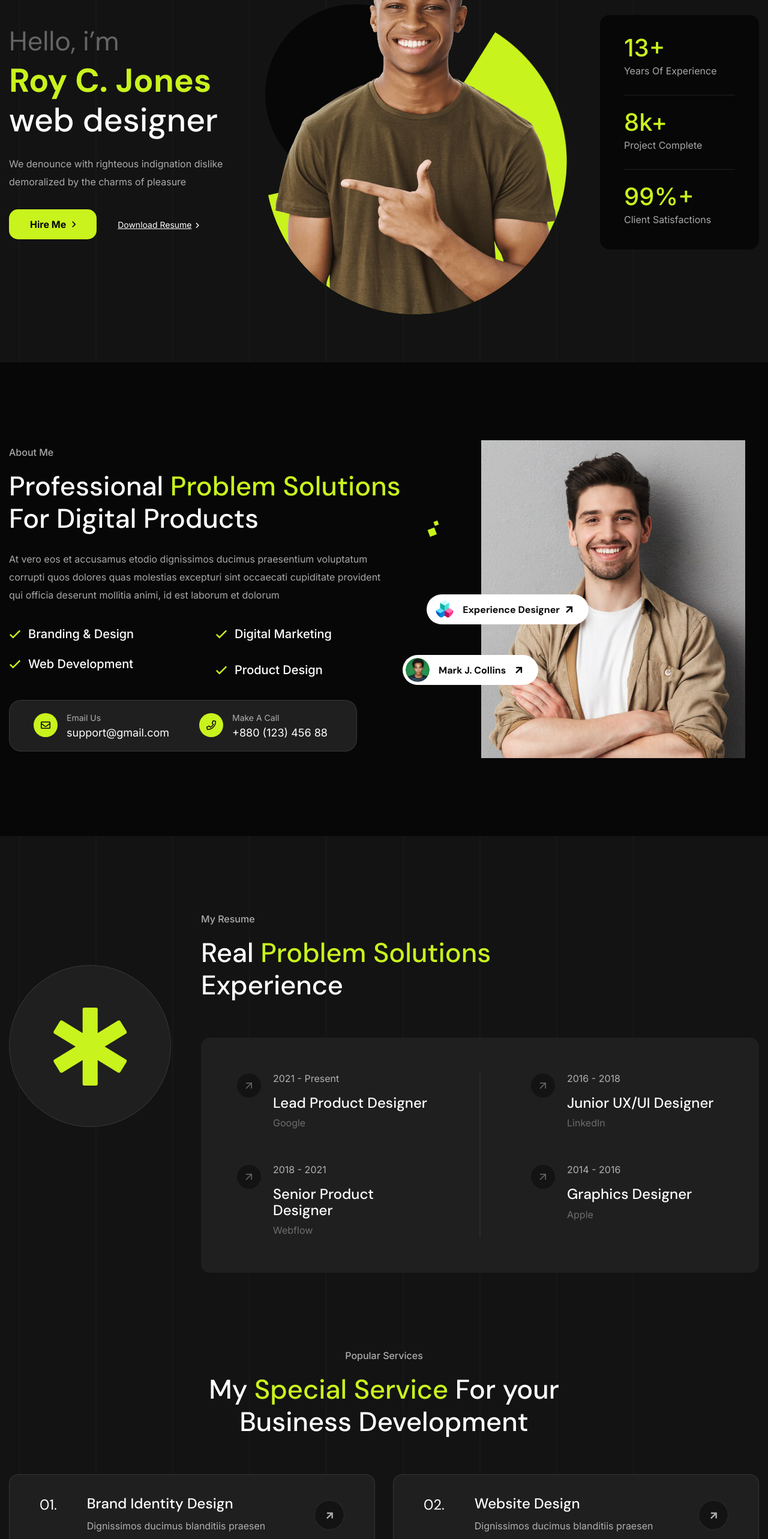
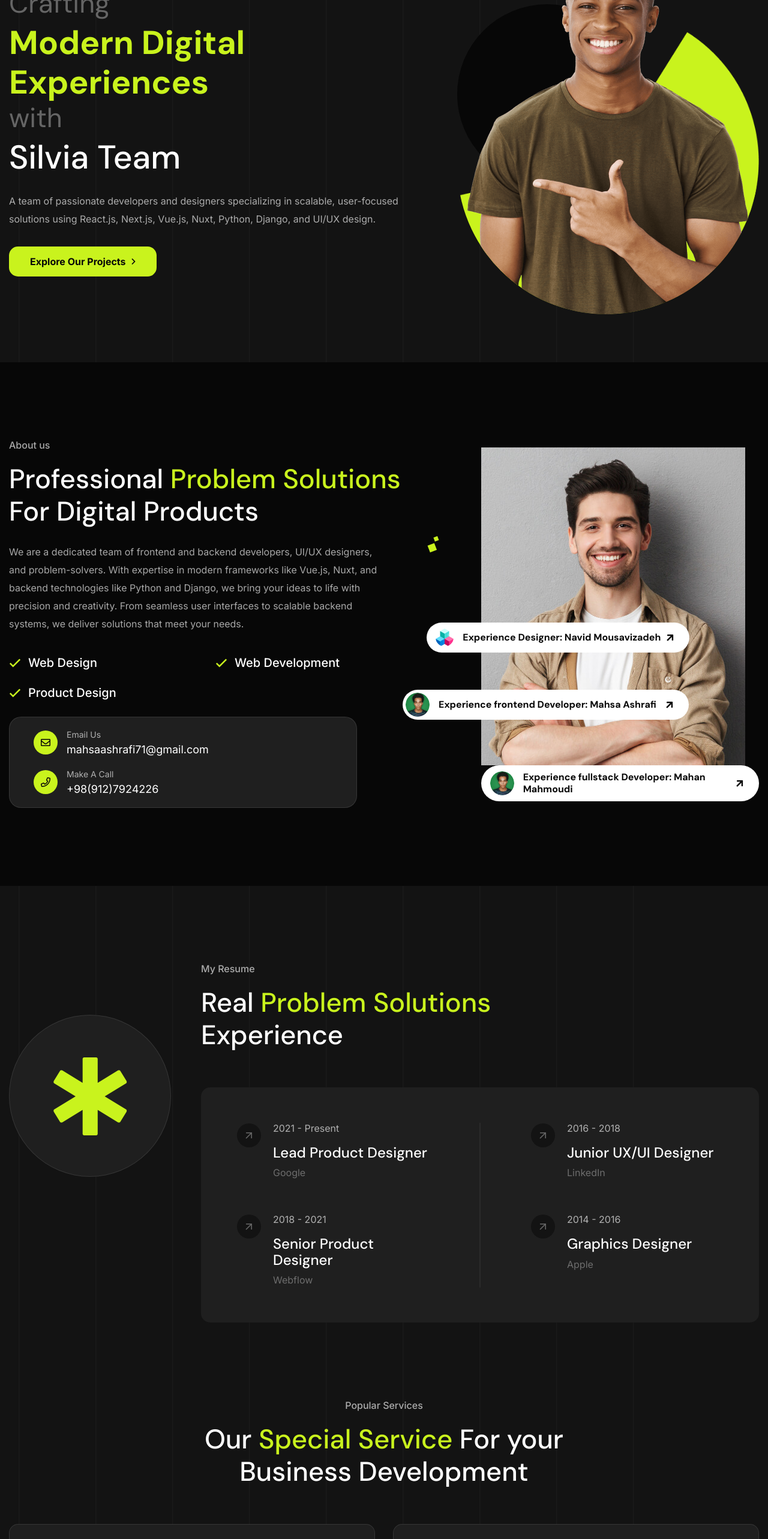
Before and after one commit to mahsaMCSD/silviaTeam, a Next.js app: page / in a window 1280 px wide. Shown: the part 234-2800 px from the top of the page at 60% size. Built offline with nearby package versions, Linux system fonts and the light colour scheme.

Commit message:
start content

```diff
--- a/components/About.js
+++ b/components/About.js
@@ -9,21 +9,17 @@ const About = () => {
             <div className="col-lg-7">
               <div className="about-content-part rel z-2 rmb-55">
                 <div className="section-title mb-35 wow fadeInUp delay-0-2s">
-                  <span className="sub-title mb-15">About Me</span>
+                  <span className="sub-title mb-15">About us</span>
                   <h2>
                     Professional <span>Problem Solutions</span> For Digital
                     Products
                   </h2>
                   <p>
-                    At vero eos et accusamus etodio dignissimos ducimus
-                    praesentium voluptatum corrupti quos dolores quas molestias
-                    excepturi sint occaecati cupiditate provident qui officia
-                    deserunt mollitia animi, id est laborum et dolorum
+                  We are a dedicated team of frontend and backend developers, UI/UX designers, and problem-solvers. With expertise in modern frameworks like Vue.js, Nuxt, and backend technologies like Python and Django, we bring your ideas to life with precision and creativity. From seamless user interfaces to scalable backend systems, we deliver solutions that meet your needs.
                   </p>
                 </div>
                 <ul className="list-style-one two-column wow fadeInUp delay-0-2s">
-                  <li>Branding &amp; Design</li>
-                  <li>Digital Marketing</li>
+                  <li>Web Design</li>
                   <li>Web Development</li>
                   <li>Product Design</li>
                 </ul>
@@ -33,7 +29,7 @@ const About = () => {
                     <div className="content">
                       <span>Email Us</span>
                       <br />
-                      <a href="mailto:support@gmail.com">support@gmail.com</a>
+                      <a href="mailto:mahsaashrafi71@gmail.com">mahsaashrafi71@gmail.com</a>
                     </div>
                   </div>
                   <div className="info-box-item">
@@ -41,7 +37,7 @@ const About = () => {
                     <div className="content">
                       <span>Make A Call</span>
                       <br />
-                      <a href="callto:+000(123)45688">+880 (123) 456 88</a>
+                      <a href="callto:+98(912)7924226">+98(912)7924226</a>
                     </div>
                   </div>
                 </div>
@@ -52,12 +48,17 @@ const About = () => {
                 <img src="assets/images/about/about.jpg" alt="About Me" />
                 <div className="about-btn btn-one wow fadeInRight delay-0-4s">
                   <img src="assets/images/about/btn-image1.png" alt="Image" />
-                  <h6>Experience Designer</h6>
+                  <h6>Experience Designer: Navid Mousavizadeh</h6>
                   <i className="fas fa-arrow-right" />
                 </div>
                 <div className="about-btn btn-two wow fadeInRight delay-0-5s">
                   <img src="assets/images/about/btn-image2.png" alt="Image" />
-                  <h6>Mark J. Collins</h6>
+                  <h6>Experience frontend Developer: Mahsa Ashrafi</h6>
+                  <i className="fas fa-arrow-right" />
+                </div>
+                <div className="about-btn btn-three wow fadeInRight delay-0-6s">
+                  <img src="assets/images/about/btn-image2.png" alt="Image" />
+                  <h6>Experience fullstack Developer: Mahan Mahmoudi</h6>
                   <i className="fas fa-arrow-right" />
                 </div>
                 <div className="dot-shape">
--- a/components/Hero.js
+++ b/components/Hero.js
@@ -12,31 +12,25 @@ const Hero = () => {
     <section id="home" className="main-hero-area pt-150 pb-80 rel z-1">
       <div className="container container-1620">
         <div className="row align-items-center">
-          <div className="col-lg-4 col-sm-7">
+          <div className="col-lg-7 col-sm-7">
             <div className="hero-content rmb-55 wow fadeInUp delay-0-2s">
-              <span className="h2">Hello, i’m </span>
+              <span className="h2">Crafting </span>
               <h1>
-                <b>Roy C. Jones</b> web designer
+                <b>Modern Digital Experiences</b> <span className="h2">with </span>Silvia Team
               </h1>
               <p>
-                We denounce with righteous indignation dislike demoralized by
-                the charms of pleasure
+              A team of passionate developers and designers specializing in scalable, user-focused solutions using React.js, Next.js, Vue.js, Nuxt, Python, Django, and UI/UX design.
               </p>
               <div className="hero-btns">
                 <Link legacyBehavior href="/contact">
                   <a className="theme-btn">
-                    Hire Me <i className="far fa-angle-right" />
-                  </a>
-                </Link>
-                <Link legacyBehavior href="/contact">
-                  <a className="read-more">
-                    Download Resume <i className="far fa-angle-right" />
+                  Explore Our Projects <i className="far fa-angle-right" />
                   </a>
                 </Link>
               </div>
             </div>
           </div>
-          <div className="col-lg-3 col-sm-5 order-lg-3">
+          {/* <div className="col-lg-3 col-sm-5 order-lg-3">
             <div className="hero-counter-wrap ms-lg-auto rmb-55 wow fadeInUp delay-0-4s">
               {counterData.map((count) => (
                 <div className="counter-item counter-text-wrap" key={count.id}>
@@ -45,8 +39,8 @@ const Hero = () => {
                 </div>
               ))}
             </div>
-          </div>
-          <div className="col-lg-5">
+          </div> */}
+          <div className="col-lg-5 col-sm-5">
             <div className="author-image-part wow fadeIn delay-0-3s">
               <div className="bg-circle" />
               <img src="assets/images/hero/me.png" alt="Author" />
@@ -86,7 +80,7 @@ export const Hero2 = () => {
             <i className="flaticon-asterisk-1" /> UI/UX Designer
           </span>
           <span className="title wow fadeInLeft delay-0-2s">
-            Hello <small>i,m</small>
+             <small>Modern Digital Experiences with</small>
           </span>
           <span className="name wow fadeInRight delay-0-4s">henry gayle</span>
           <span className="designations wow fadeInLeft delay-0-6s">
--- a/components/Services.js
+++ b/components/Services.js
@@ -4,33 +4,28 @@ const Services = ({ extraClass }) => {
   const services = [
     {
       id: 1,
-      title: "Brand Identity Design",
-      text: "Dignissimos ducimus blanditiis praesen",
+      title: "Frontend Development",
+      text: "React.js & Next.js & Vue.js & Nuxt.js for modern, reactive applications",
     },
     {
       id: 2,
       title: "Website Design",
-      text: "Dignissimos ducimus blanditiis praesen",
+      text: "Custom WordPress Design",
     },
     {
       id: 3,
-      title: "Mobile Application Design",
-      text: "Dignissimos ducimus blanditiis praesen",
+      title: "Modern Web Applications",
+      text: "Modern Web Applications using Next.js and Nuxt.js",
+    },
+    {
+      id: 3,
+      title: "Backend Development",
+      text: "Python and Django and Nodejs for robust server-side solutions",
     },
     {
       id: 4,
-      title: "Motion Graphics Design",
-      text: "Dignissimos ducimus blanditiis praesen",
-    },
-    {
-      id: 5,
-      title: "Website Development",
-      text: "Dignissimos ducimus blanditiis praesen",
-    },
-    {
-      id: 6,
-      title: "SEO & Digital Marketing",
-      text: "Dignissimos ducimus blanditiis praesen",
+      title: "UI/UX Design",
+      text: "User-centered design to ensure a seamless experience",
     },
   ];
   return (
@@ -44,7 +39,7 @@ const Services = ({ extraClass }) => {
             <div className="section-title text-center mb-60 wow fadeInUp delay-0-2s">
               <span className="sub-title mb-15">Popular Services</span>
               <h2>
-                My <span>Special Service</span> For your Business Development
+                Our <span>Special Service</span> For your Business Development
               </h2>
             </div>
           </div>
@@ -98,7 +93,7 @@ export const Services2 = () => {
           <div className="col-xl-12">
             <div className="section-title text-center mb-50 wow fadeInUp delay-0-2s">
               <span className="sub-title mb-15">
-                <i className="flaticon-asterisk-1" /> my services area
+                <i className="flaticon-asterisk-1" /> our services area
               </span>
               <h2>MY SERVICE AREA</h2>
             </div>
```
Also changed, not shown: public/assets/css/style.css.
